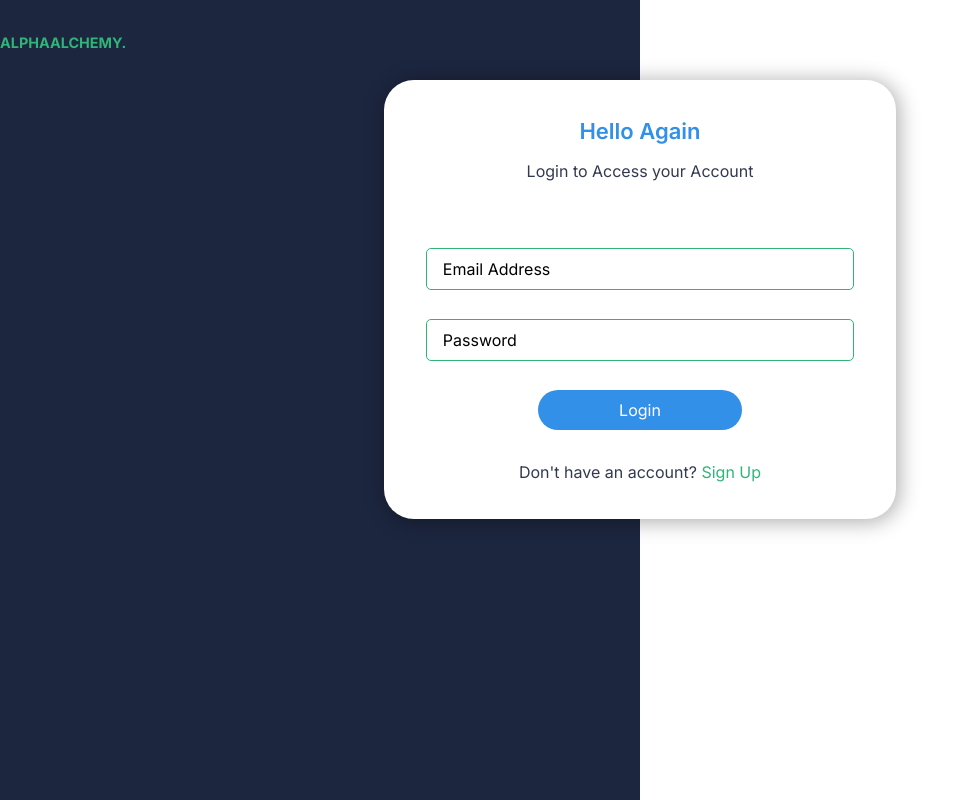
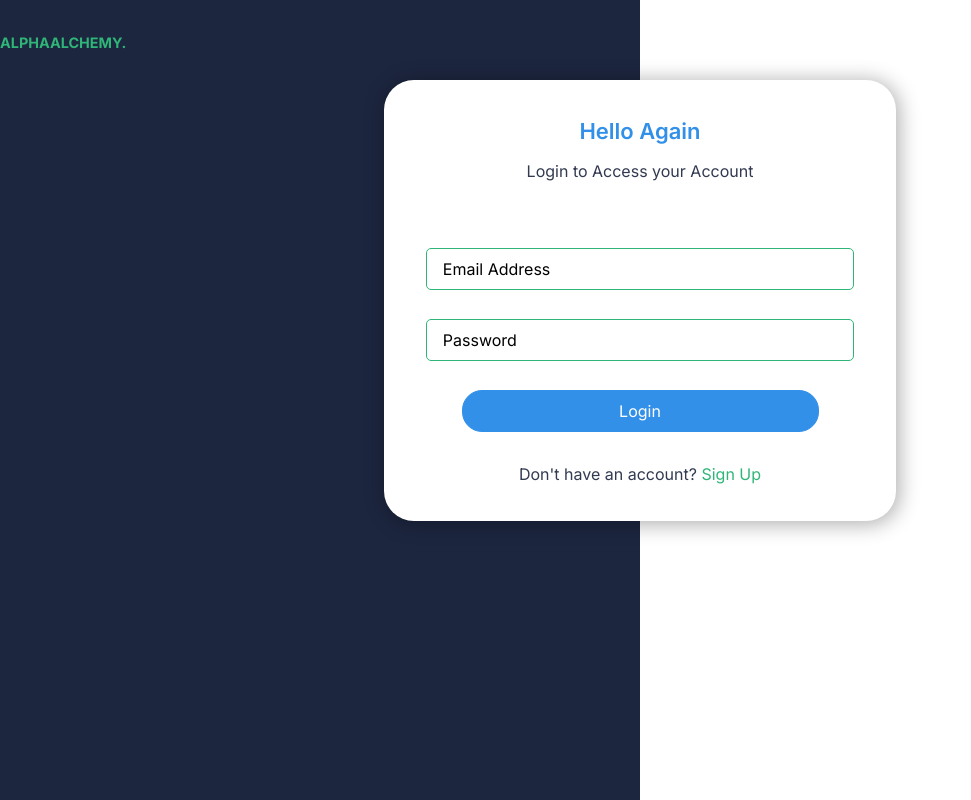
Before and after one commit to Mosesbwire/AlphaAlchemy, a React (Vite) app in the folder client/: page /login in a window 1280 px wide. Shown: the whole page, without its empty margins (0-971 px from the left). Built offline with nearby package versions, Linux system fonts and the light colour scheme.

Commit message:
test Button component , test Portfolio component and Portfolio Page

```diff
--- a/client/src/App.css
+++ b/client/src/App.css
@@ -2,3 +2,35 @@
     width: 90%;
     margin: 0 auto;
 }
+
+.d-none {
+    display: none;
+}
+.d-block {
+    display: block;
+}
+.d-sm-none {
+    display: none;
+}
+
+.d-sm-block {
+    display: block;
+}
+
+@media(min-width: 48em){
+    .d-md-block {
+        display: block;
+    }
+    .d-md-none {
+        display: none;
+    }
+}
+
+@media(min-width: 64em){
+    .d-lg-block {
+        display: block;
+    }
+    .d-lg-none {
+        display: none;
+    }
+}
--- a/client/src/App.jsx
+++ b/client/src/App.jsx
@@ -4,6 +4,7 @@ import Login from './pages/LoginPage/Login'
 import Layout from './components/Layout/Layout'
 import Home from './pages/HomePage/Home'
 import Portfolios from './pages/Portfolios/Portfolios'
+import Portfolio from './pages/Portfolio/Portfolio'
 import './App.css'
 
 function App() {
@@ -15,6 +16,7 @@ function App() {
           <Route element={<Layout/>}>
             <Route path="/home" element={<Home/>}/>
             <Route path="/portfolios" element={<Portfolios/>}/>
+            <Route path="/portfolio/:id" element={<Portfolio/>}/>
           </Route>
             <Route path="/login" element={<Login/>}/>
             <Route path="/sign-up" element={<SignUp/>}/>
--- a/client/src/components/AuthBtn/Button.css
+++ /dev/null
@@ -1,22 +0,0 @@
-
-.auth-btn {
-    background-color: var(--primary-highlight-color);
-    color: var(--primary-text-color);
-    border: none;
-    padding: .5em 2em;
-    border-radius: 20px;
-    width: 84%;
-    cursor: pointer;
-}
-
-@media (min-width: 48em){
-    .auth-btn{
-        max-width: 50%;
-    }
-}
-
-@media(min-width: 64em){
-    .auth-btn{
-        width: 40%
-    }
-}
--- a/client/src/components/AuthBtn/Button.jsx
+++ /dev/null
@@ -1,12 +0,0 @@
-import React from 'react'
-import './Button.css'
-
-function Button({text}) {
-    return (
-        <button type='submit' className='auth-btn'>
-            {text}
-        </button>
-    )
-}
-
-export default Button
--- a/client/src/components/AuthForm/Form.css
+++ b/client/src/components/AuthForm/Form.css
@@ -14,8 +14,12 @@
     border-radius: 5px;
 }
 
-.btn {
+.btn-wrapper {
     margin-bottom: 1.8125em;
+}
+
+.btn-wrapper > * {
+    width: 70%;
 }
 
 .input > input::placeholder{
--- a/client/src/components/AuthForm/LoginForm.jsx
+++ b/client/src/components/AuthForm/LoginForm.jsx
@@ -1,5 +1,5 @@
 import React from 'react'
-import Button from '../AuthBtn/Button'
+import Button from '../Button/Button'
 import useForm from '../../hooks/useForm'
 import './Form.css'
 
@@ -31,8 +31,8 @@ function LoginForm(){
                 </div>
             ))}
 
-            <div className='btn'>
-                <Button text = {"Login"} />
+            <div className='btn-wrapper'>
+                <Button primary rounded >Login</Button>
             </div>
         </form>
     )
--- a/client/src/components/AuthForm/SignUpForm.jsx
+++ b/client/src/components/AuthForm/SignUpForm.jsx
@@ -1,5 +1,5 @@
 import React from 'react'
-import Button from '../AuthBtn/Button'
+import Button from '../Button/Button'
 import useForm from '../../hooks/useForm'
 import apiService from '../../services/apiService'
 import './Form.css'
@@ -38,8 +38,8 @@ function SignUpForm(){
                 </div>
             ))}
 
-            <div className='btn'>
-                <Button text = {"Sign Up"} />
+            <div className='btn-wrapper'>
+                <Button primary rounded>Sign In</Button>
             </div>
         </form>
     )
--- a/client/src/components/DropDown/DropDown.jsx
+++ b/client/src/components/DropDown/DropDown.jsx
@@ -3,7 +3,25 @@ import {FontAwesomeIcon} from '@fortawesome/react-fontawesome'
 import {faCaretDown} from '@fortawesome/free-solid-svg-icons'
 import './DropDown.css'
 
+let dropDownData = [
+    "All Sectors",
+    "Agricultural",
+    "AutoMobiles and Accessories",
+    "Banking",
+    "Commercial and Services",
+    "Construction and Allied",
+    "Energy and Petroleum",
+    "Insuarance",
+    "Investment",
+    "Investment Services",
+    "Manufaturing and Allied",
+    "Telecommunication and Technology",
+    "Real Estate Investment Trust",
+    "Exchange Traded Fund"
+]
+
 const DropDown = ({title, content})=>{
+
     const [openDrop, setOpenDropDown] = useState(false)
 
     const openDropDown = ()=>{
--- a/client/src/pages/HomePage/Home.jsx
+++ b/client/src/pages/HomePage/Home.jsx
@@ -1,16 +1,41 @@
 import React from "react";
-import Header from "../../components/Header/Header";
 import MarketStatistics from "../../components/MarketStat/TotalMarketStat";
 import PerfomanceSummary from "../../components/StockDataSummary/PerfomanceSummary";
-import DropDown from "../../components/DropDown/DropDown";
 import Table from "../../components/Table/Table";
+import Button from "../../components/Button/Button";
 
 import './Home.css'
 
-let data = [
+let marketData = [
     {title: "Equity Turnover", stat: "475.75M"},
     {title: "Shares Traded", stat: "24.75M"},
     {title: "Deals", stat: "1120"},
+]
+
+const tableHeader = [
+    "Ticker",
+    "Prev",
+    "Latest",
+    "Change",
+    "% Change",
+    "High",
+    "Low",
+    "Volume",
+    "Average"
+]
+
+const classes = ['d-block', 'd-block', 'd-block', 'd-block', 'd-sm-none d-md-block',
+    'd-sm-none d-md-block','d-sm-none d-md-block','d-sm-none d-md-block',
+    'd-sm-none d-md-none d-lg-block'
+]
+
+const data = [
+    ["BRIT", "5.18", "5.64", "0.64", "8.88%", "5.68", "5.20", "6,000", "5.64"],
+    ["TPSE", "11.55", "12.50", "0.95", "8.23%", "12.50", "12.50", "5,000", "12.50"],
+    ["HFCK", "4.71", "5.00", "0.29", "6.16%", "5.10", "4.40", "107,500", "4.97"],
+    ["KNRE", "1.80", "1.89", "0.09", "5.00%", "1.90", "1.82", "2,100", "1.89"],
+    ["ABSA", "11.50","11.60", "0.10","0.87% ","12.00","11.60", "17,600", "11.80"],
+    ["KEGN", "2.21", "2.35", "0.14", "6.33% ", "2.35", "2.30", "6,700",	"2.34"]
 ]
 
 
@@ -19,15 +44,14 @@ const Home = ()=>{
     return(
         <div>
             <div className="market-data">
-                <MarketStatistics data={data}/>
+                <MarketStatistics data={marketData}/>
             </div>
             <div className="daily-market-summary">
                 <PerfomanceSummary/>
             </div>
             <div className="current-stock-data">
-                <Table/>
+                <Table header={tableHeader} data={data} classes={classes}/>
             </div>
-
         </div>
     )
 }
```
Also changed, not shown: client/src/components/Table/TableExpandableRow.jsx (added).
